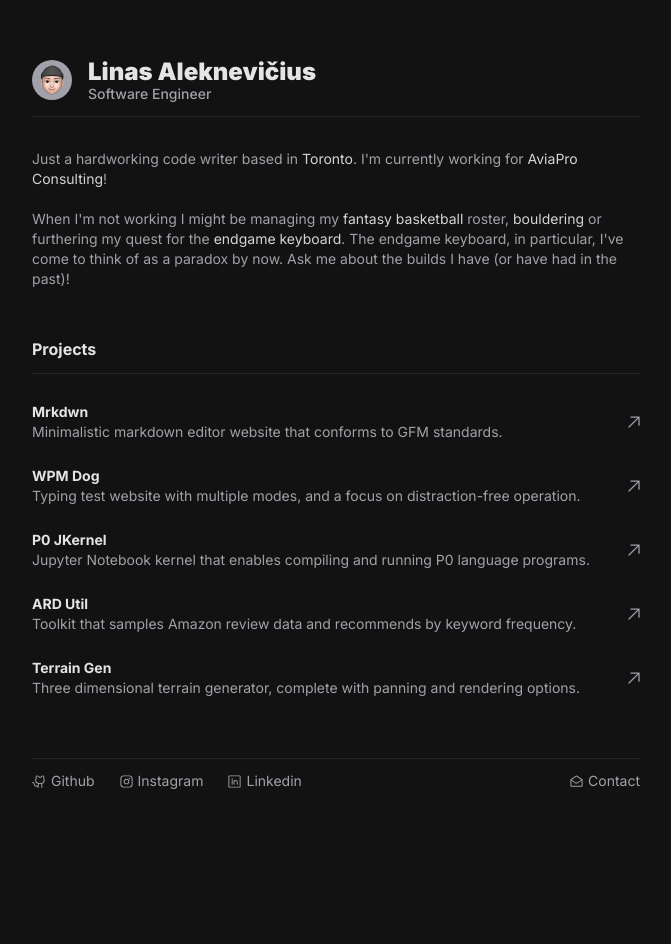
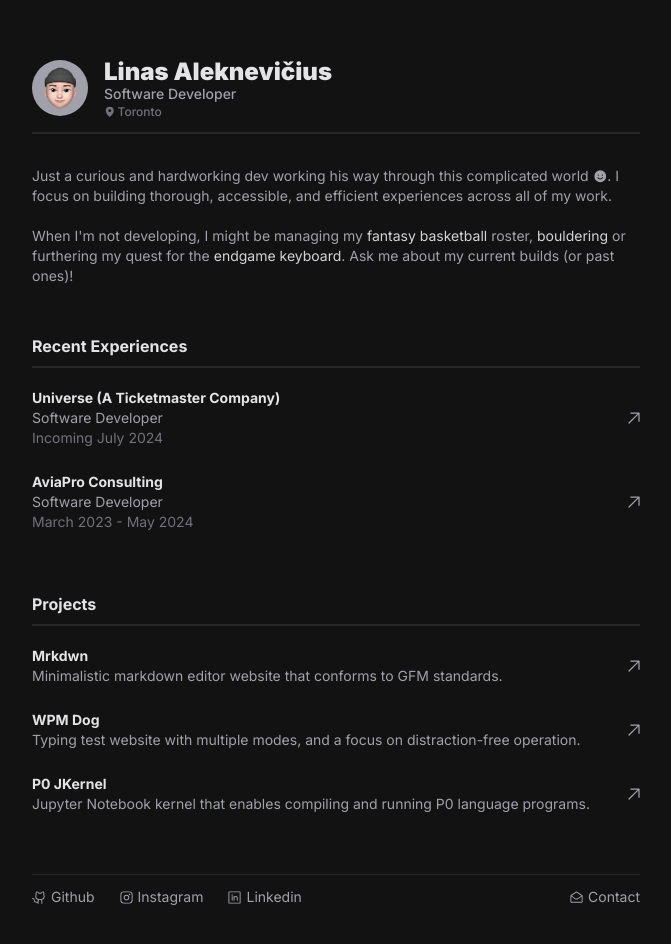
Before and after one commit to bzap/aleknev_dev_v4, a Next.js app: page / in a window 1280 px wide. Shown: the top 944 px of the page, without its empty margins (304-975 px from the left). Before the commit the page ends 839 px from the top, so only its background shows below. Built offline with nearby package versions, Linux system fonts and the light colour scheme.

Commit message:
added experience section and refresh some design

```diff
--- a/src/app/components/About.tsx
+++ b/src/app/components/About.tsx
@@ -1,19 +1,19 @@
+import { Smiley } from "@phosphor-icons/react/dist/ssr/Smiley";
+
 const About = () => {
     return (
         <div className="animate-slidein [--slidein-delay:150ms] opacity-0 flex flex-col w-full z-30">
             <div className="flex flex-col gap-4 text-sm text-zinc-400">
                 <div className="inline-block">
-                    Just a hardworking code writer based in
-                    <span className="text-zinc-300"> Toronto</span>. I&apos;m
-                    currently working for
-                    <a
-                        className="pl-1 text-zinc-300 hover:text-zinc-100 transition-all"
-                        href="https://aviaproconsulting.ca/"
-                        target="_blank"
-                    >
-                        AviaPro Consulting
-                    </a>
-                    !
+                    Just a curious and hardworking dev working his way through
+                    this complicated world
+                    <Smiley
+                        size={14.5}
+                        weight="fill"
+                        className="inline-block mb-0.5 ml-1"
+                    />
+                    . I focus on building thorough, accessible, and efficient
+                    experiences across all of my work.
                     <br />
                     <br />
                     {/* While I try to constantly challenge myself and take pride in
@@ -27,15 +27,31 @@ const About = () => {
                     of a machined process. I strive to achieve that.
                     <br />
                     <br /> */}
-                    When I&apos;m not working I might be managing my
-                    <span className="text-zinc-300"> fantasy basketball </span>
+                    When I&apos;m not developing, I might be managing my
+                    <a
+                        className="px-1 text-zinc-300 hover:text-zinc-100 transition-all"
+                        href="https://basketball.fantasysports.yahoo.com/"
+                        target="_blank"
+                    >
+                        fantasy basketball
+                    </a>
                     roster,
-                    <span className="text-zinc-300"> bouldering </span>
+                    <a
+                        className="px-1 text-zinc-300 hover:text-zinc-100 transition-all"
+                        href="https://www.youtube.com/watch?v=urRVZ4SW7WU"
+                        target="_blank"
+                    >
+                        bouldering
+                    </a>
                     or furthering my quest for the
-                    <span className="text-zinc-300"> endgame keyboard</span>.
-                    The endgame keyboard, in particular, I&apos;ve come to think
-                    of as a paradox by now. Ask me about the builds I have (or
-                    have had in the past)!
+                    <a
+                        className="pl-1 text-zinc-300 hover:text-zinc-100 transition-all"
+                        href="https://i.redd.it/198hy5hxq1a71.jpg"
+                        target="_blank"
+                    >
+                        endgame keyboard
+                    </a>
+                    . Ask me about my current builds (or past ones)!
                 </div>
             </div>
         </div>
--- a/src/app/components/Header.tsx
+++ b/src/app/components/Header.tsx
@@ -1,10 +1,11 @@
 import Image from "next/image";
+import { MapPin } from "@phosphor-icons/react/dist/ssr/MapPin";
 
 const Header = () => {
     return (
-        <div className="animate-slidein [--slidein-delay:0ms] opacity-0 flex w-full items-center border-b-zinc-800 border-b-[1px] pb-3">
+        <div className="animate-slidein [--slidein-delay:0ms] opacity-0 flex w-full items-center border-b-zinc-800 border-b-[2px] pb-3">
             <div className="flex flex-row items-center justify-center">
-                <div className="relative h-10 w-10 rounded-full mr-4 active:scale-95 cursor-pointer">
+                <div className="relative h-14 w-14 rounded-full mr-4 active:scale-95 cursor-pointer">
                     <Image
                         src={"/memoji.webp"}
                         alt={"/"}
@@ -18,7 +19,13 @@ const Header = () => {
                         Linas Aleknevičius
                     </div>
                     <div className="font-medium text-sm text-zinc-400">
-                        Software Engineer
+                        Software Developer
+                    </div>
+                    <div className="flex flex-row gap-0.5 items-center">
+                        <MapPin size={11.5} fill="#71717a" weight="fill" />
+                        <div className="font-medium text-xs text-zinc-500">
+                            Toronto
+                        </div>
                     </div>
                 </div>
             </div>
--- /dev/null
+++ b/src/app/components/experience/Experience.tsx
@@ -0,0 +1,27 @@
+import { experiences } from "@/app/resources/experienceList";
+import ExperienceCard from "./ExperienceCard";
+
+const Experience = () => {
+    return (
+        <div className="animate-slidein [--slidein-delay:300ms] opacity-0 w-full">
+            <div className="text-zinc-200 text-md font-bold pb-2 border-b-zinc-800 border-b-[2px] pt-4">
+                Recent Experiences
+            </div>
+            <div className="text-white pt-2 flex justify-center w-full flex-col">
+                {experiences.map((item, index) => {
+                    return (
+                        <ExperienceCard
+                            key={item.workplace + index}
+                            workplace={item.workplace}
+                            title={item.title}
+                            duration={item.duration}
+                            link={item.link}
+                        />
+                    );
+                })}
+            </div>
+        </div>
+    );
+};
+
+export default Experience;
--- /dev/null
+++ b/src/app/components/experience/ExperienceCard.tsx
@@ -0,0 +1,34 @@
+import { ArrowUpRight } from "@phosphor-icons/react/dist/ssr/ArrowUpRight";
+
+type ExperienceProp = {
+    workplace: string;
+    title: string;
+    duration: string;
+    link: string;
+};
+
+const ExperienceCard = ({
+    workplace,
+    title,
+    duration,
+    link,
+}: ExperienceProp) => {
+    return (
+        <div className="group cursor-pointer justify-center items-center -mx-4">
+            <a href={link} target="_blank">
+                <div className="text-zinc-200 text-sm group md:hover:bg-zinc-800 active:bg-zinc-900 transition rounded-lg py-3 w-full flex justify-between items-center pl-4 pr-3">
+                    <div className="flex flex-col">
+                        <div className="font-bold">{workplace}</div>
+                        <div className="text-zinc-400">{title}</div>
+                        <div className="text-zinc-500">{duration}</div>
+                    </div>
+                    <div className="md:group-hover:rotate-45 transition pl-2">
+                        <ArrowUpRight size={20} fill="#a1a1aa" />
+                    </div>
+                </div>
+            </a>
+        </div>
+    );
+};
+
+export default ExperienceCard;
--- a/src/app/components/projects/Projects.tsx
+++ b/src/app/components/projects/Projects.tsx
@@ -4,10 +4,10 @@ import { projects } from "@/app/resources/projectList";
 const Projects = () => {
     return (
         <div className="animate-slidein [--slidein-delay:300ms] opacity-0 w-full">
-            <div className="text-zinc-200 text-md font-bold pb-3 border-b-zinc-800 border-b-[1px] pt-4">
+            <div className="text-zinc-200 text-md font-bold pb-2 border-b-zinc-800 border-b-[2px] pt-4">
                 Projects
             </div>
-            <div className="text-white pt-4 flex justify-center w-full flex-col">
+            <div className="text-white pt-2 flex justify-center w-full flex-col">
                 {projects.map((item, index) => {
                     return (
                         <ProjectCard
--- a/src/app/page.tsx
+++ b/src/app/page.tsx
@@ -2,6 +2,7 @@ import Header from "./components/Header";
 import About from "./components/About";
 import Projects from "./components/projects/Projects";
 import Footer from "./components/Footer";
+import Experience from "./components/experience/Experience";
 
 export default function Home() {
     return (
@@ -9,6 +10,7 @@ export default function Home() {
             <div className="w-full h-screen px-8 py-14 max-w-2xl gap-8 flex flex-col">
                 <Header />
                 <About />
+                <Experience />
                 <Projects />
                 <Footer />
             </div>
--- /dev/null
+++ b/src/app/resources/experienceList.tsx
@@ -0,0 +1,21 @@
+type ExperienceType = {
+    workplace: string;
+    title: string;
+    duration: string;
+    link: string;
+}[];
+
+export const experiences: ExperienceType = [
+    {
+        workplace: "Universe (A Ticketmaster Company)",
+        title: "Software Developer",
+        duration: "Incoming July 2024",
+        link: "https://www.universe.com/",
+    },
+    {
+        workplace: "AviaPro Consulting",
+        title: "Software Developer",
+        duration: "March 2023 - May 2024",
+        link: "https://www.aviaproconsulting.com/",
+    },
+];
--- a/src/app/resources/projectList.tsx
+++ b/src/app/resources/projectList.tsx
@@ -20,15 +20,15 @@ export const projects: ProjectsType = [
         desc: "Jupyter Notebook kernel that enables compiling and running P0 language programs.",
         link: "https://p0-files-bzap.vercel.app/",
     },
-    {
-        name: "ARD Util",
-        desc: "Toolkit that samples Amazon review data and recommends by keyword frequency.",
-        link: "https://github.com/bzap/ARD_Util",
-    },
+    // {
+    //     name: "ARD Util",
+    //     desc: "Toolkit that samples Amazon review data and recommends by keyword frequency.",
+    //     link: "https://github.com/bzap/ARD_Util",
+    // },
 
-    {
-        name: "Terrain Gen",
-        desc: "Three dimensional terrain generator, complete with panning and rendering options.",
-        link: "https://github.com/bzap/terrain_gen",
-    },
+    // {
+    //     name: "Terrain Gen",
+    //     desc: "Three dimensional terrain generator, complete with panning and rendering options.",
+    //     link: "https://github.com/bzap/terrain_gen",
+    // },
 ];
```
